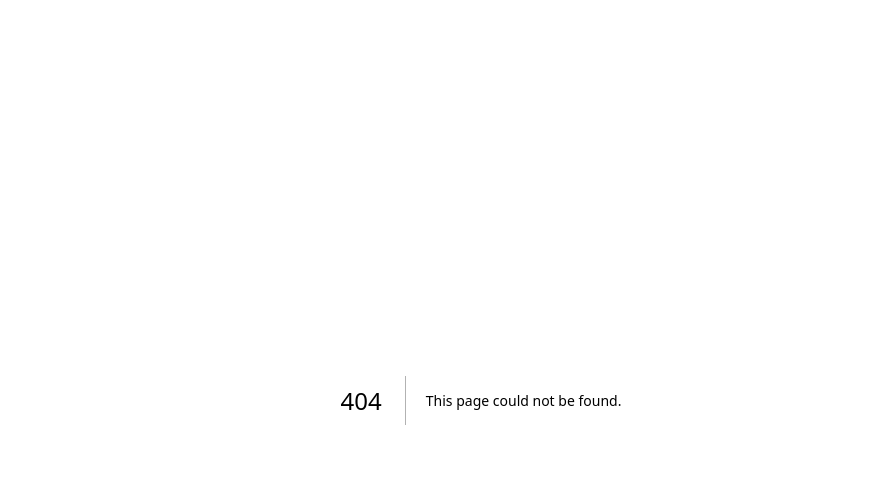
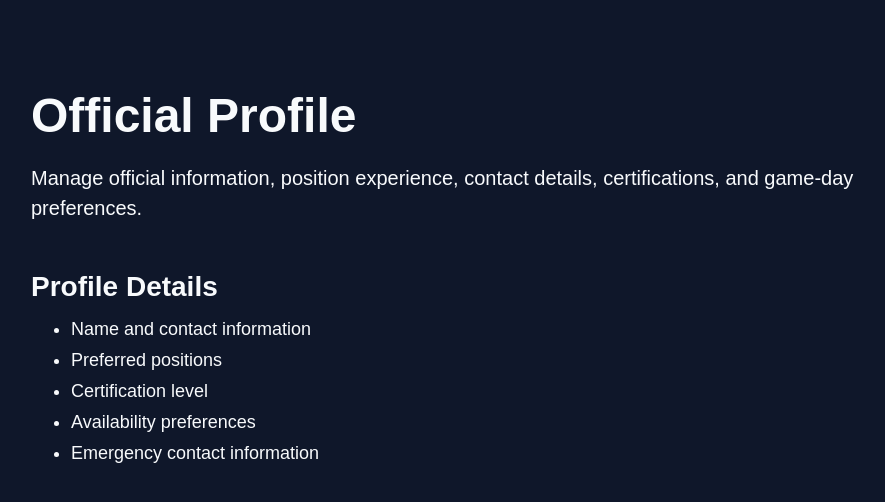
Before and after one commit to fmkrz65hh8-create/StripesNYC-, a Next.js app in the folder frontend/: page /profile in a window 1280 px wide. Before the commit this address had no page. Shown: the top 502 px of the page, without its empty margins (159-1044 px from the left). Built offline with nearby package versions, Linux system fonts and the light colour scheme.

Commit message:
Create page.tsx

```diff
--- /dev/null
+++ b/frontend/app/profile/page.tsx
@@ -0,0 +1,24 @@
+export default function ProfilePage() {
+  return (
+    <main>
+      <section>
+        <h1>Official Profile</h1>
+        <p>
+          Manage official information, position experience, contact details,
+          certifications, and game-day preferences.
+        </p>
+      </section>
+
+      <section>
+        <h2>Profile Details</h2>
+        <ul>
+          <li>Name and contact information</li>
+          <li>Preferred positions</li>
+          <li>Certification level</li>
+          <li>Availability preferences</li>
+          <li>Emergency contact information</li>
+        </ul>
+      </section>
+    </main>
+  );
+}
```
